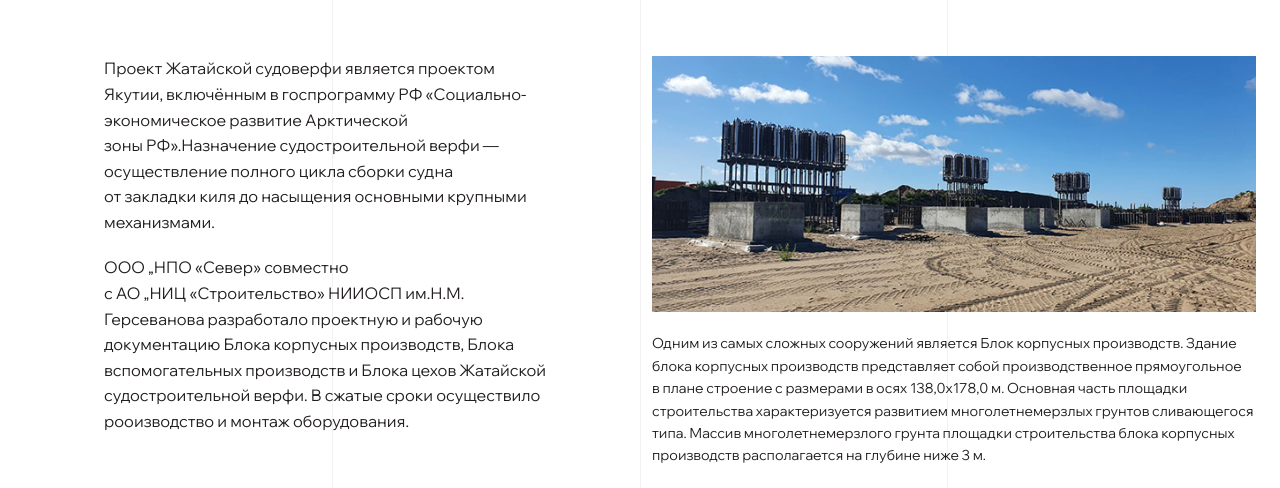
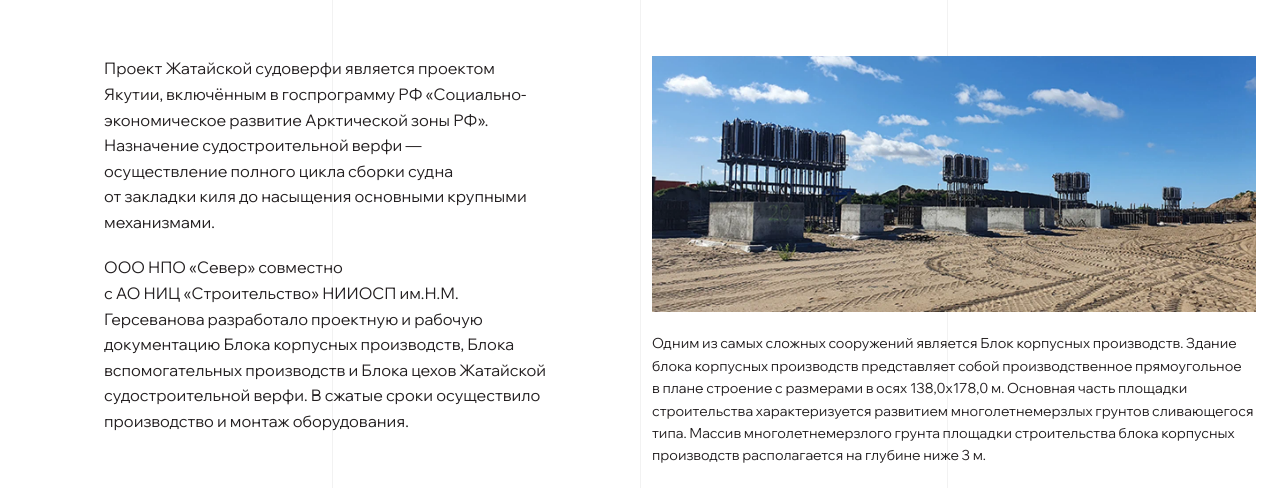
Before and after one commit to RuslanMirasov/npo_north, a plain HTML site: page projects/01/index.html in a window 1280 px wide. Shown: the part 275-763 px from the top of the page. Drawn offline with Linux system fonts and the light colour scheme.

Commit message:
text fix

```diff
--- a/projects/01/index.html
+++ b/projects/01/index.html
@@ -54,13 +54,13 @@
             <div class="project__item">
               <p>
                 Проект Жатайской судоверфи является проектом Якутии, включённым в&nbsp;госпрограмму РФ&nbsp;&laquo;Социально-экономическое развитие
-                Арктической зоны&nbsp;РФ&raquo;.Назначение судостроительной верфи&nbsp;— осуществление полного цикла сборки судна от&nbsp;закладки
+                Арктической зоны&nbsp;РФ&raquo;. Назначение судостроительной верфи&nbsp;— осуществление полного цикла сборки судна от&nbsp;закладки
                 киля до&nbsp;насыщения основными крупными механизмами.
               </p>
               <p>
-                ООО&nbsp;„НПО&nbsp;&laquo;Север&raquo; совместно с&nbsp;АО&nbsp;„НИЦ&nbsp;&laquo;Строительство&raquo; НИИОСП&nbsp;им.Н.М. Герсеванова
+                ООО&nbsp;НПО&nbsp;&laquo;Север&raquo; совместно с&nbsp;АО&nbsp;НИЦ&nbsp;&laquo;Строительство&raquo; НИИОСП&nbsp;им.Н.М. Герсеванова
                 разработало проектную и&nbsp;рабочую документацию Блока корпусных производств, Блока вспомогательных производств и&nbsp;Блока цехов
-                Жатайской судостроительной верфи. В&nbsp;сжатые сроки осуществило рооизводство и&nbsp;монтаж оборудования.
+                Жатайской судостроительной верфи. В&nbsp;сжатые сроки осуществило производство и&nbsp;монтаж оборудования.
               </p>
             </div>
 
```
